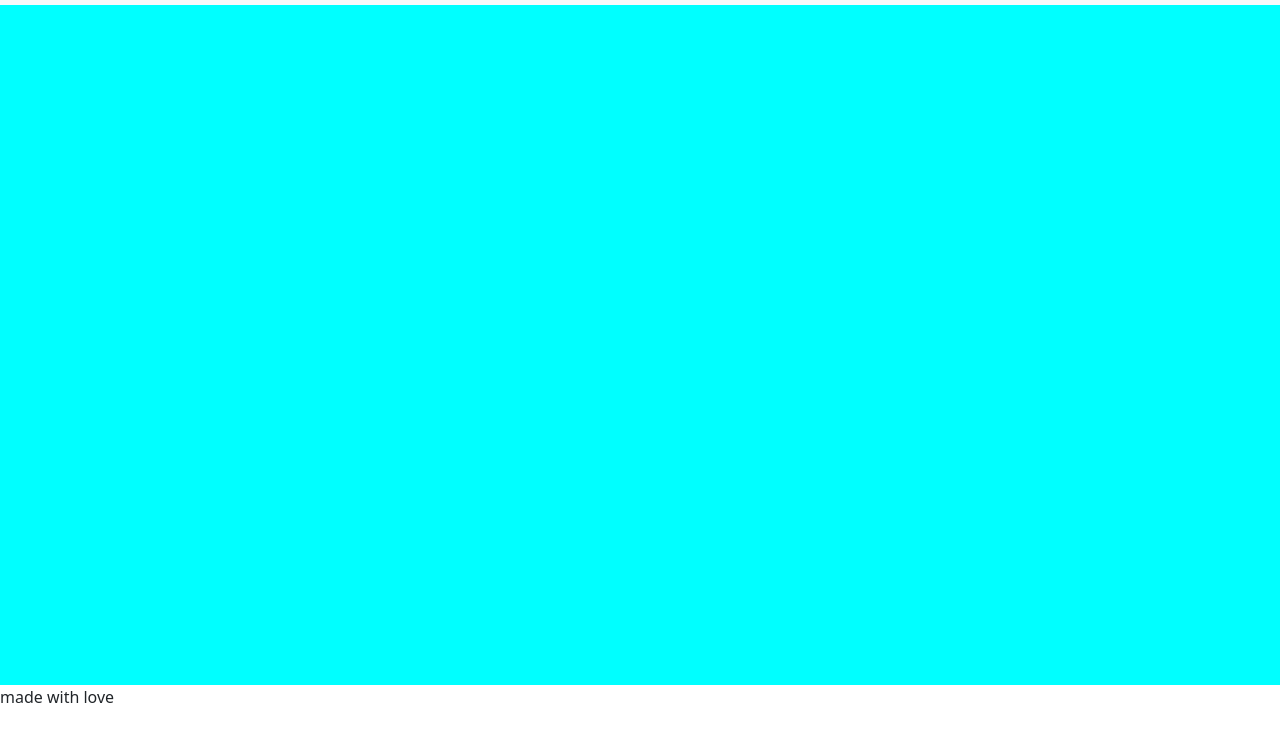
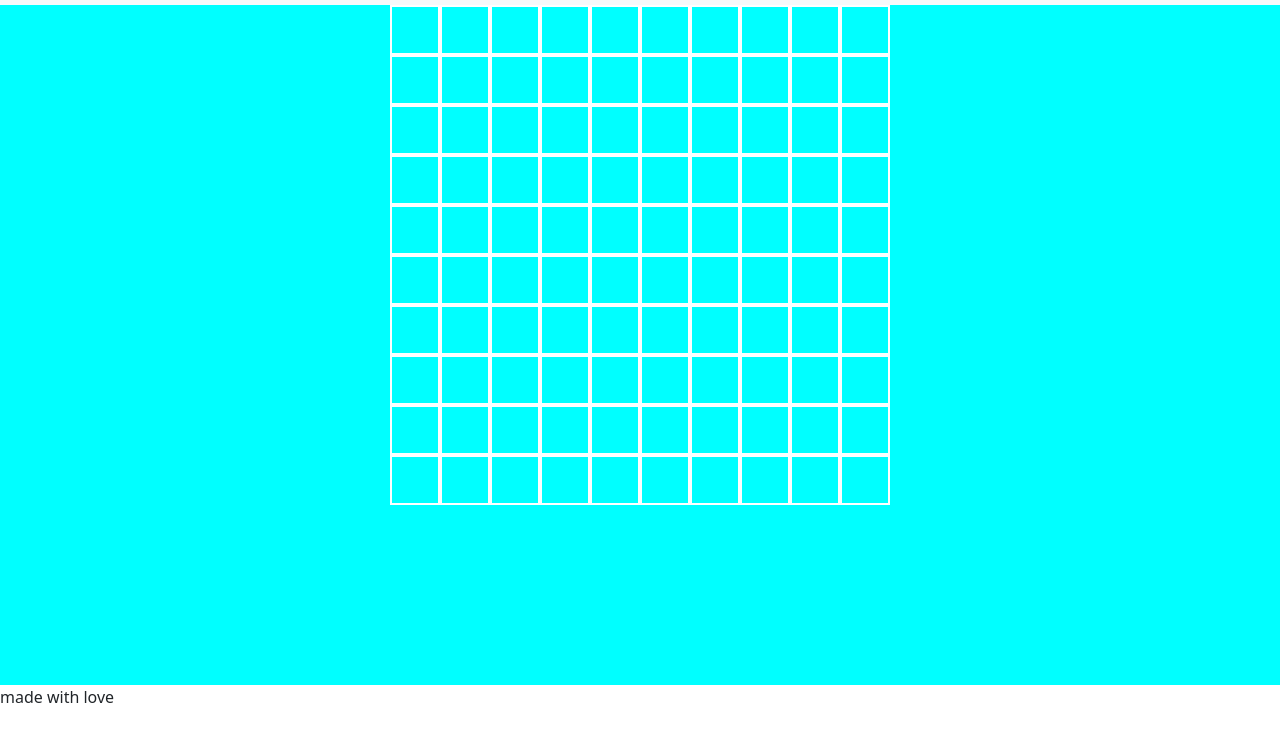
Before and after one commit to abdicore/js-campominato-grid, a plain HTML site: page index.html in a window 1280 px wide. Both pictures are taken after a click on the button "Play". Shown: the part 49-790 px from the top of the page. Drawn offline with nearby package versions, Linux system fonts and the light colour scheme.

Commit message:
creazione-celle

```diff
--- a/css/style.css
+++ b/css/style.css
@@ -22,7 +22,7 @@ footer {
     flex-wrap: wrap;
 }
 
-.cel {
+.cell {
     height: calc(100% / 10);
     flex-basis: calc(100% / 10);
     border: 2px solid white;
--- a/js/script.js
+++ b/js/script.js
@@ -35,11 +35,19 @@ const buttun = document.querySelector('button')
 
 const rows = 10;
 const cols = 10;
-const totalCell = rows + cols;
+const totalCell = rows * cols;
 
 //Regiamo al click
+buttun.addEventListener('click', function (){
+    // creco un ciclo per il numero di totalCell
+    for ( let i = 1; i <=totalCell; i++ ){
+        //creo le cell
+        const cell = document.createElement('div');
+        //aggiungo la classe
+        cell.className = 'cell';
+        //inserisco in oagina
+        grid.appendChild(cell)
 
-buttun.addEventListener('click', function (){
-    console.log('ok')
+    }
 
 })
```
